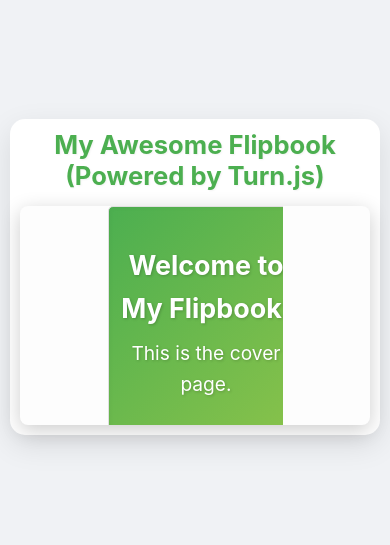
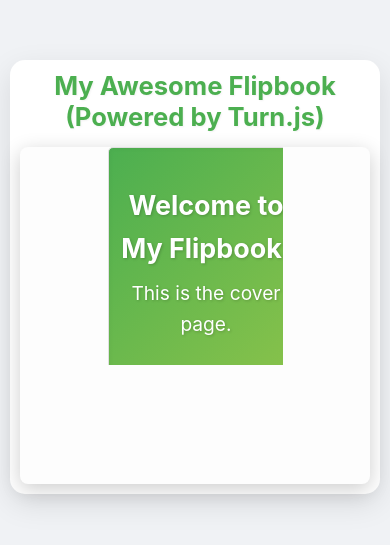
Before and after one commit to sadra81/my-awesome-flipbook, a plain HTML site: page index.html in a window 390 px wide. Shown: the part 145-690 px from the top of the page. Drawn offline with Linux system fonts and the light colour scheme.

Commit message:
Update style.css

```diff
--- a/style.css
+++ b/style.css
@@ -153,7 +153,6 @@ h1 {
     .magazine-viewport {
         width: 90vw; /* Use viewport width for more fluidity */
         height: calc(90vw / 1.6); /* Maintain aspect ratio */
-        max-height: 70vh; /* Prevent it from getting too tall on some tablets */
     }
 
     h1 {
@@ -175,7 +174,6 @@ h1 {
     .magazine-viewport {
         width: 95vw; /* Take up more width */
         height: calc(95vw / 1.6); /* Maintain aspect ratio */
-        max-height: 60vh; /* Adjust max height */
     }
 
     .page {
@@ -201,9 +199,9 @@ h1 {
     }
 
     .magazine-viewport {
-        width: 98vw; /* Almost full width */
-        height: calc(98vw / 1.6); /* Maintain aspect ratio */
-        max-height: 50vh; /* Adjust max height */
+        width: 95vw; /* Keep it almost full width */
+        height: calc(95vw / 1.6); /* Maintain aspect ratio */
+        min-height: 40vh; /* Ensure a minimum height on mobile */
     }
 
     .page {
```
